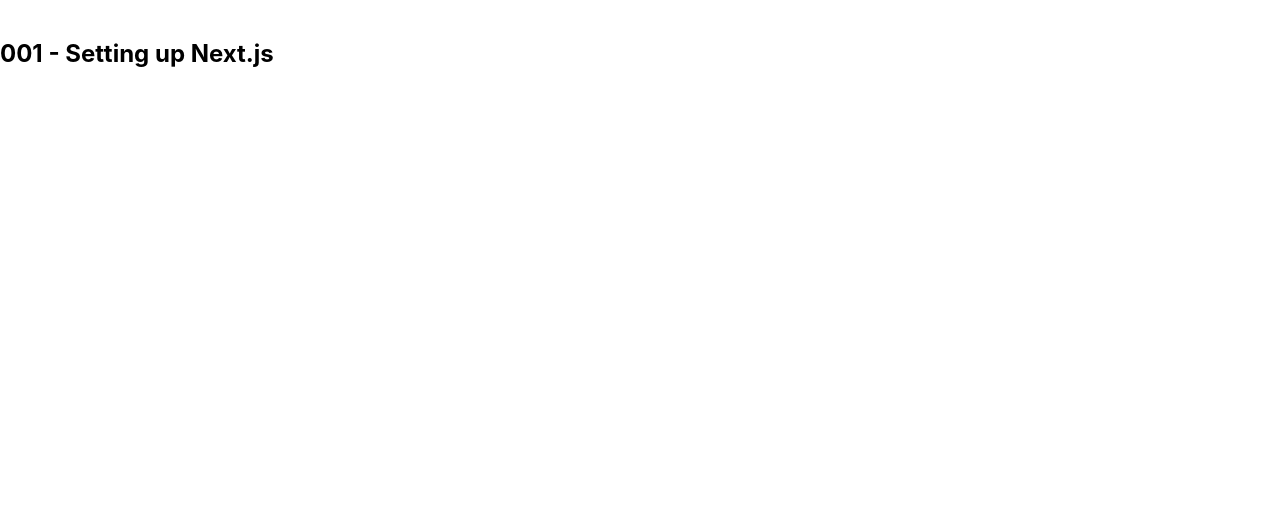
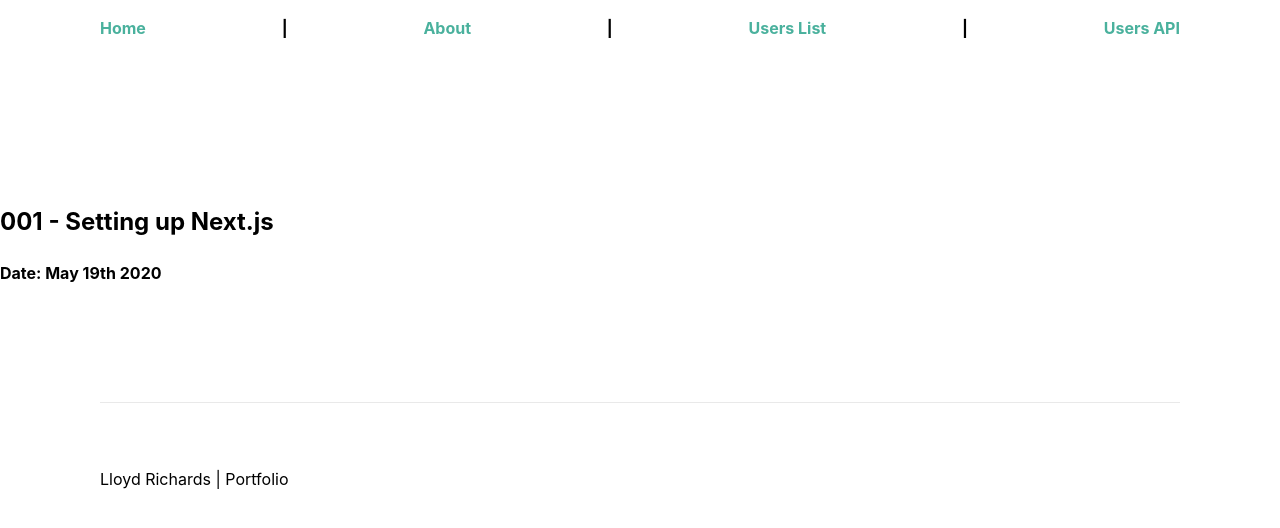
Before and after one commit to lloydrichards/proj_portfolio-website, a Next.js app: page /experiment/001 in a window 1280 px wide. Shown: the top 528 px of the page. Built offline with nearby package versions, Linux system fonts and the light colour scheme.

Commit message:
content: Added Weather API
Setting up and working with API's

```diff
--- a/components/Layout.tsx
+++ b/components/Layout.tsx
@@ -1,14 +1,14 @@
-import * as React from 'react'
-import Link from 'next/link'
-import Head from 'next/head'
+import * as React from "react";
+import Head from "next/head";
+import Navbar from "./Navbar";
 
 type Props = {
-  title?: string
-}
+  title?: string;
+};
 
 const Layout: React.FunctionComponent<Props> = ({
   children,
-  title = 'This is the default title',
+  title = "This is the default title",
 }) => (
   <div>
     <Head>
@@ -17,27 +17,14 @@
       <meta name="viewport" content="initial-scale=1.0, width=device-width" />
     </Head>
     <header>
-      <nav>
-        <Link href="/">
-          <a>Home</a>
-        </Link>{' '}
-        |{' '}
-        <Link href="/about">
-          <a>About</a>
-        </Link>{' '}
-        |{' '}
-        <Link href="/users">
-          <a>Users List</a>
-        </Link>{' '}
-        | <a href="/api/users">Users API</a>
-      </nav>
+      <Navbar />
     </header>
     {children}
     <footer>
       <hr />
-      <span>I'm here to stay (Footer)</span>
+      <span>Lloyd Richards | Portfolio</span>
     </footer>
   </div>
-)
+);
 
-export default Layout
+export default Layout;
--- /dev/null
+++ b/components/Navbar.tsx
@@ -0,0 +1,23 @@
+import * as React from "react";
+import Link from "next/link";
+
+const Navbar = () => {
+  return (
+    <nav>
+      <Link href="/">
+        <a>Home</a>
+      </Link>{" "}
+      |{" "}
+      <Link href="/about">
+        <a>About</a>
+      </Link>{" "}
+      |{" "}
+      <Link href="/users">
+        <a>Users List</a>
+      </Link>{" "}
+      | <a href="/api/users">Users API</a>
+    </nav>
+  );
+};
+
+export default Navbar;
--- a/package.json
+++ b/package.json
@@ -11,6 +11,7 @@
     "@types/d3": "^5.7.2",
     "d3": "^5.16.0",
     "d3-scale": "^3.2.1",
+    "isomorphic-unfetch": "^3.0.0",
     "next": "latest",
     "react": "^16.12.0",
     "react-dom": "^16.12.0"
--- a/pages/experiment/001.tsx
+++ b/pages/experiment/001.tsx
@@ -2,17 +2,17 @@
 
 import Layout from "../../components/Layout";
 
-class App extends Component {
+class Experiment001 extends Component {
   render() {
     return (
-      <div className="App">
-        <div className="App-header">
-          <h2>001 - Setting up Next.js</h2>
-        </div>
-        <div>
-        </div>
-      </div>
+      <Layout title="Experiment | 001">
+        <h2>001 - Setting up Next.js</h2>
+        <h4>Date: May 19th 2020</h4>
+        <p></p>
+
+        <div></div>
+      </Layout>
     );
   }
 }
-export default App;
+export default Experiment001;
--- a/styles/App.css
+++ b/styles/App.css
@@ -3,11 +3,11 @@
 :root {
     --border-radius: 5px;
     --box-shadow: 2px 2px 10px;
-    --color: #118bee;
+    --color: #E17A47;
     --color-accent: #118bee15;
     --color-bg: #fff;
     --color-bg-secondary: #e9e9e9;
-    --color-secondary: #920de9;
+    --color-secondary: #4AB19D;
     --color-secondary-accent: #920de90b;
     --color-shadow: #f4f4f4;
     --color-text: #000;
```
Also changed, not shown: components/Weather.tsx (added, +16 -0 lines), pages/experiment/002.tsx (added, +27 -0 lines), pages/index.tsx (+7 -1 lines), 1 other file (tests, documents, lock files or other folders).
